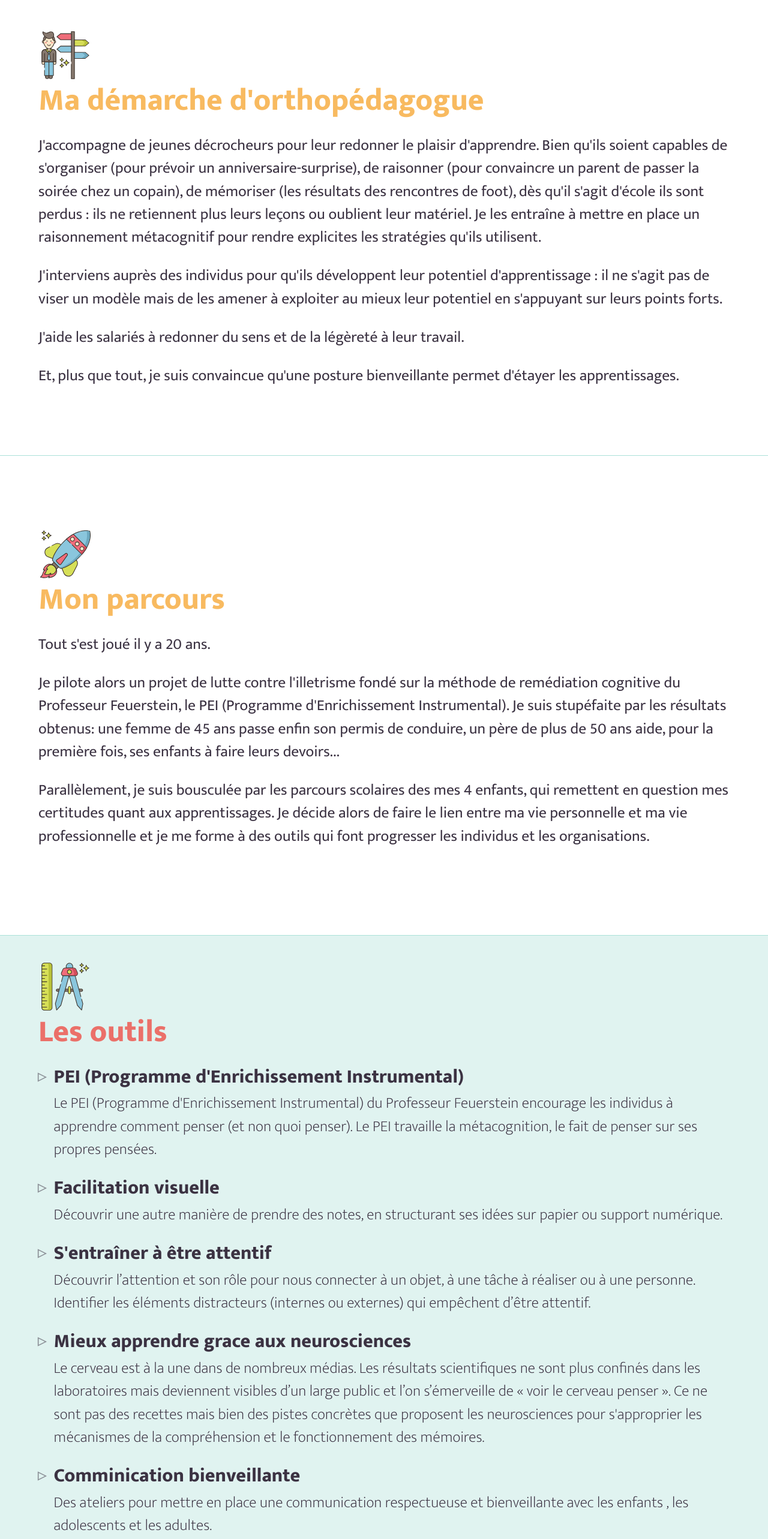
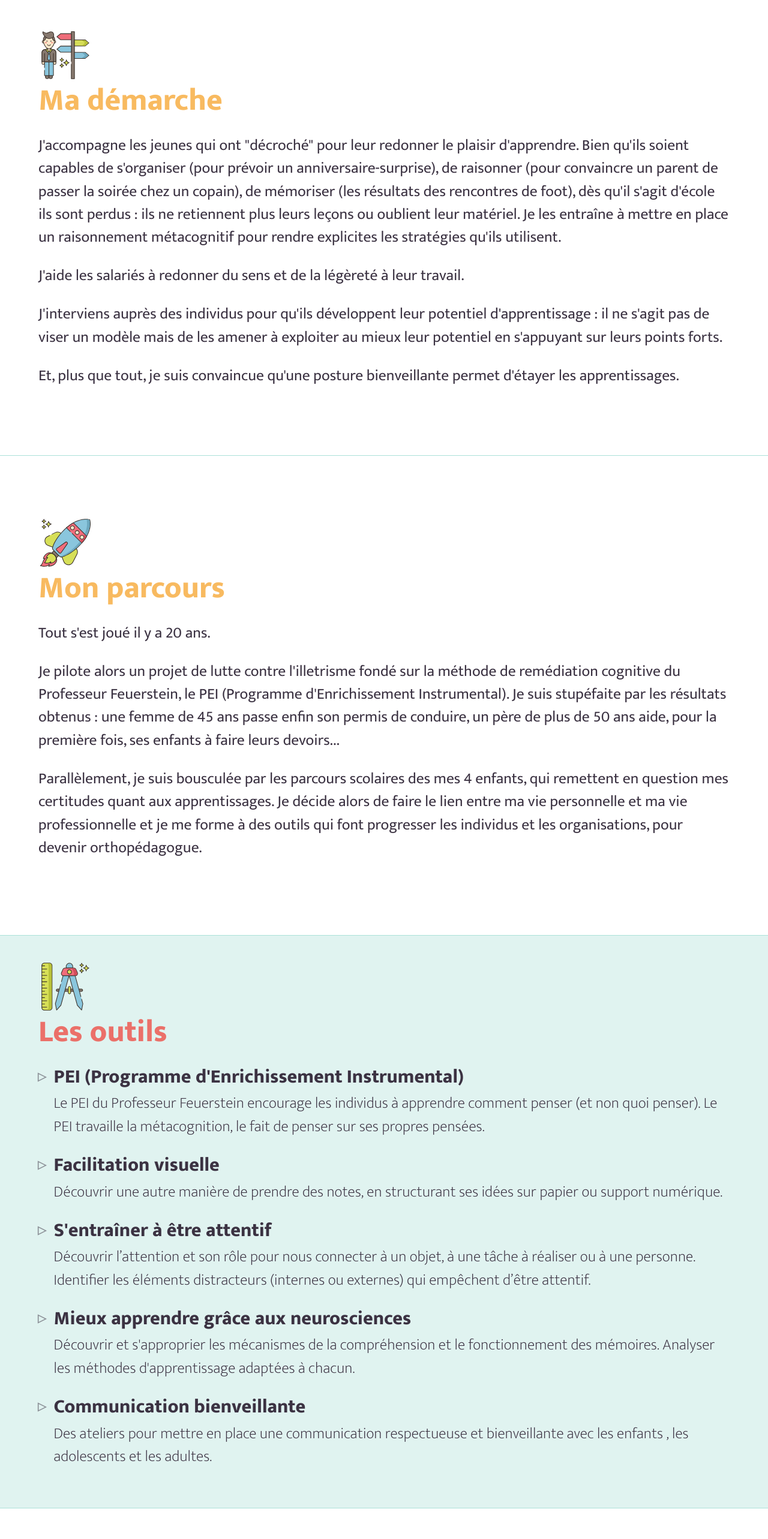
Before and after one commit to avine/nogaconseil, an Angular app: page / in a window 1280 px wide. Shown: the part 840-3406 px from the top of the page at 60% size. Built offline with nearby package versions, Linux system fonts and the light colour scheme.

Commit message:
Correction des textes

```diff
--- a/src/app/home/about.component.ts
+++ b/src/app/home/about.component.ts
@@ -13,15 +13,16 @@ import { Component, ViewEncapsulation } from '@angular/core';
 
     <p class="paragraph">
       Je pilote alors un projet de lutte contre l'illetrisme fondé sur la méthode de remédiation cognitive du Professeur
-      Feuerstein, le PEI (Programme d'Enrichissement Instrumental). Je suis stupéfaite par les résultats obtenus: une
-      femme de 45 ans passe enfin son permis de conduire, un père de plus de 50 ans aide, pour la première fois, ses
+      Feuerstein, le PEI (Programme d'Enrichissement Instrumental). Je suis stupéfaite par les résultats obtenus&nbsp;:
+      une femme de 45 ans passe enfin son permis de conduire, un père de plus de 50 ans aide, pour la première fois, ses
       enfants à faire leurs devoirs...
     </p>
 
     <p class="paragraph">
       Parallèlement, je suis bousculée par les parcours scolaires des mes 4 enfants, qui remettent en question mes
       certitudes quant aux apprentissages. Je décide alors de faire le lien entre ma vie personnelle et ma vie
-      professionnelle et je me forme à des outils qui font progresser les individus et les organisations.
+      professionnelle et je me forme à des outils qui font progresser les individus et les organisations, pour devenir
+      orthopédagogue.
     </p>
   `,
 })
--- a/src/app/home/approach.component.ts
+++ b/src/app/home/approach.component.ts
@@ -7,22 +7,22 @@ import { Component, ViewEncapsulation } from '@angular/core';
   template: `
     <img src="assets/reshot-icon-career-choice.svg" class="icon" alt="" />
 
-    <h3 class="h2 fg-secondary">Ma démarche d'orthopédagogue</h3>
+    <h3 class="h2 fg-secondary">Ma démarche</h3>
 
     <p class="paragraph">
-      J'accompagne de jeunes décrocheurs pour leur redonner le plaisir d'apprendre. Bien qu'ils soient capables de
-      s'organiser (pour prévoir un anniversaire-surprise), de raisonner (pour convaincre un parent de passer la soirée
-      chez un copain), de mémoriser (les résultats des rencontres de foot), dès qu'il s'agit d'école ils sont
+      J'accompagne les jeunes qui ont "décroché" pour leur redonner le plaisir d'apprendre. Bien qu'ils soient capables
+      de s'organiser (pour prévoir un anniversaire-surprise), de raisonner (pour convaincre un parent de passer la
+      soirée chez un copain), de mémoriser (les résultats des rencontres de foot), dès qu'il s'agit d'école ils sont
       perdus&nbsp;: ils ne retiennent plus leurs leçons ou oublient leur matériel. Je les entraîne à mettre en place un
       raisonnement métacognitif pour rendre explicites les stratégies qu'ils utilisent.
     </p>
+
+    <p class="paragraph">J'aide les salariés à redonner du sens et de la légèreté à leur travail.</p>
 
     <p class="paragraph">
       J'interviens auprès des individus pour qu'ils développent leur potentiel d'apprentissage&nbsp;: il ne s'agit pas
       de viser un modèle mais de les amener à exploiter au mieux leur potentiel en s'appuyant sur leurs points forts.
     </p>
-
-    <p class="paragraph">J'aide les salariés à redonner du sens et de la légèreté à leur travail.</p>
 
     <p class="paragraph">
       Et, plus que tout, je suis convaincue qu'une posture bienveillante permet d'étayer les apprentissages.
--- a/src/app/home/individual-coaching.component.ts
+++ b/src/app/home/individual-coaching.component.ts
@@ -20,7 +20,7 @@ import { CardComponent } from '../shared/card/card.component';
       </ul>
 
       <p class="h6 thin">
-        Un accompagnement pour (re)trouver confiance en soi et progresser en présence ou à distance.
+        Un accompagnement pour (re)trouver la confiance en soi et progresser en présence ou à distance.
       </p>
     </app-card>
   `,
--- a/src/app/home/reviews/reviews.component.html
+++ b/src/app/home/reviews/reviews.component.html
@@ -19,7 +19,7 @@
 
   <div class="app-reviews-content__item">
     J'ai assisté à un cours de carte mentale de Janie Harros. Cette méthode permet de réveiller sa créativité, de
-    trouver des solutions inattendues et d'organiser sa pensée. Janie est une excellente pédagogue, qui avec sont
+    trouver des solutions inattendues et d'organiser sa pensée. Janie est une excellente pédagogue, qui avec son
     attention et sa bienveillance nous amène à intégrer cet outil dans notre quotidien personnel ou professionnel.
     <cite>de S. A.</cite>
   </div>
@@ -36,9 +36,8 @@
     plan de nos pratiques que sur celui des difficultés rencontrées avec nos jeunes. Globalement, nous nous sommes tous
     reconnus dans des situations évoquées où vous nous avez apporté soutien et accompagnement, conseils dans notre vécu
     professionnel. Personnellement, j'ai ressenti un mieux être, de la chaleur humaine, de la bienveillance dans ce
-    groupe, en me disant que chacun avait un potentiel et des capacités. Vous avez apporté de nouveaux ingrédients à
-    chacune de nos recettes et j'espère utiliser quelques clés pour améliorer les liens de communication. Il n'y a plus
-    qu'à&nbsp;! Encore merci pour cette formation aussi riche qu'agréable.
+    groupe, en me disant que chacun avait un potentiel et des capacités. Encore merci pour cette formation aussi riche
+    qu'agréable.
     <cite>de M. A.</cite>
   </div>
 </div>
--- a/src/app/home/tools.component.ts
+++ b/src/app/home/tools.component.ts
@@ -15,9 +15,8 @@ import { RouterLink } from '@angular/router';
       <li>
         <h3 class="h5" style="margin-bottom: 0.25rem">PEI (Programme d'Enrichissement Instrumental)</h3>
         <p class="paragraph thin">
-          Le PEI (Programme d'Enrichissement Instrumental) du Professeur Feuerstein encourage les individus à apprendre
-          comment penser (et non quoi penser). Le PEI travaille la métacognition, le fait de penser sur ses propres
-          pensées.
+          Le PEI du Professeur Feuerstein encourage les individus à apprendre comment penser (et non quoi penser). Le
+          PEI travaille la métacognition, le fait de penser sur ses propres pensées.
         </p>
       </li>
 
@@ -37,17 +36,15 @@ import { RouterLink } from '@angular/router';
       </li>
 
       <li>
-        <h3 class="h5" style="margin-bottom: 0.25rem">Mieux apprendre grace aux neurosciences</h3>
+        <h3 class="h5" style="margin-bottom: 0.25rem">Mieux apprendre grâce aux neurosciences</h3>
         <p class="paragraph thin">
-          Le cerveau est à la une dans de nombreux médias. Les résultats scientifiques ne sont plus confinés dans les
-          laboratoires mais deviennent visibles d’un large public et l’on s’émerveille de « voir le cerveau penser ». Ce
-          ne sont pas des recettes mais bien des pistes concrètes que proposent les neurosciences pour s'approprier les
-          mécanismes de la compréhension et le fonctionnement des mémoires.
+          Découvrir et s'approprier les mécanismes de la compréhension et le fonctionnement des mémoires. Analyser les
+          méthodes d'apprentissage adaptées à chacun.
         </p>
       </li>
 
       <li>
-        <h3 class="h5" style="margin-bottom: 0.25rem">Comminication bienveillante</h3>
+        <h3 class="h5" style="margin-bottom: 0.25rem">Communication bienveillante</h3>
         <p class="paragraph thin">
           Des ateliers pour mettre en place une communication respectueuse et bienveillante avec les enfants , les
           adolescents et les adultes.
```
